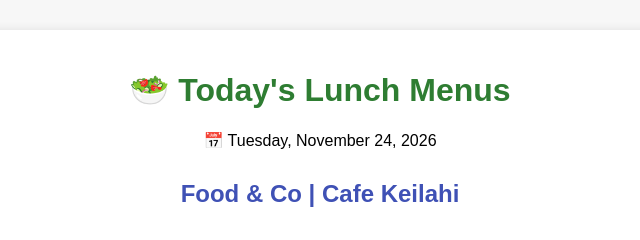
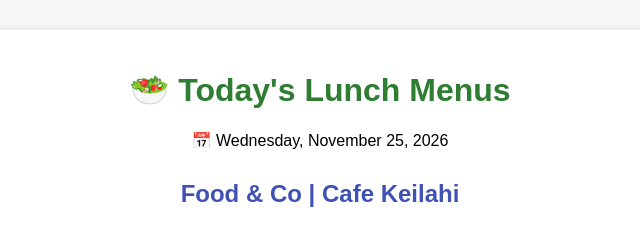
Before and after one commit to kowusuasante/lunch-menus, a plain HTML site: page index.html in a window 1280 px wide. Shown: the top 240 px of the page, 320-960 px from the left. Drawn offline with Linux system fonts and the light colour scheme.

Commit message:
Auto-update lunch menus

```diff
--- a/index.html
+++ b/index.html
@@ -34,7 +34,7 @@
     <body>
         <div class="container">
             <h1>🥗 Today's Lunch Menus</h1>
-            <p>📅 Tuesday, November 24, 2026</p>
+            <p>📅 Wednesday, November 25, 2026</p>
     <h2>Food & Co | Cafe Keilahi</h2><ul><li>No menu available today.</li></ul><h2>FoodHub Sodexo</h2><ul><li>No menu available today.</li></ul><h2>FG</h2><ul><li>No menu available today.</li></ul>
         </div>
     </body>
```
